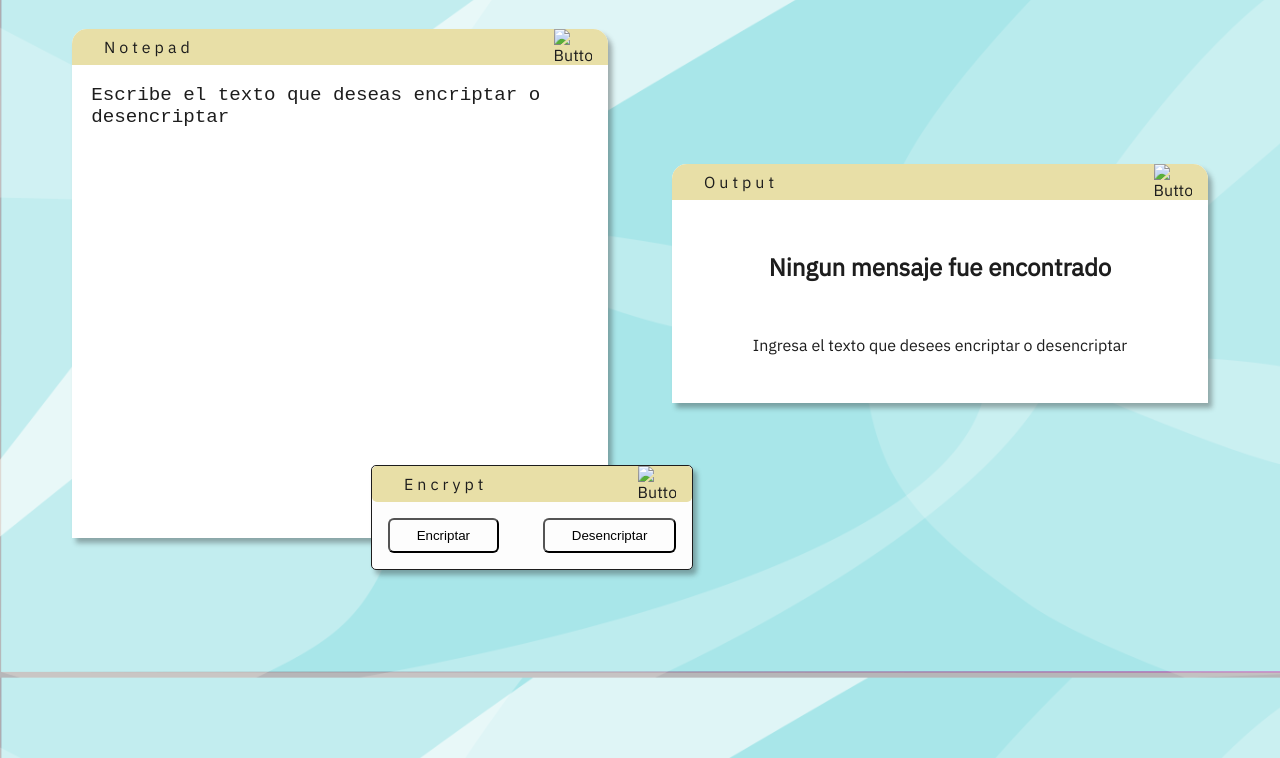
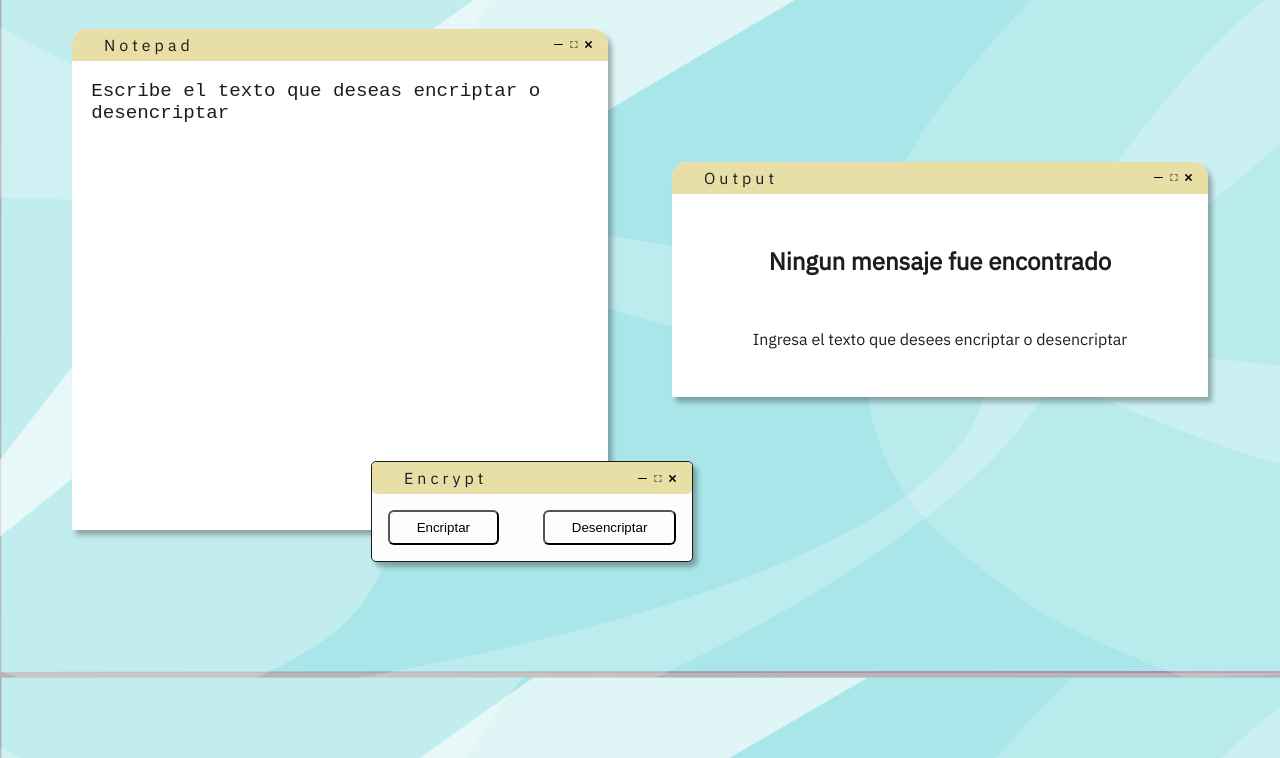
Before and after one commit to JNO-22/Challenge-One-Encriptador-, a plain HTML site: page index.html in a window 1280 px wide. Shown: the part 42-800 px from the top of the page. Drawn offline with Linux system fonts and the light colour scheme; the site is published under a folder, as on GitHub Pages, so addresses that start at the root find nothing.

Commit message:
--image fix github pages

```diff
--- a/index.html
+++ b/index.html
@@ -18,7 +18,7 @@
           <div class="window-border">
             <p class="window-border-text">Notepad</p>
             <div class="window-border-buttons">
-              <img src="/assets/images/buttons2.svg" alt="Buttons" class="window-button">
+              <img src="assets/images/buttons2.svg" alt="Buttons" class="window-button">
            </div>
           </div>
 
@@ -33,7 +33,7 @@
             <div class="window-border" id="window-warning-border">
               <p class="window-border-text">Encrypt</p>
               <div class="window-border-buttons">
-                <img src="/assets/images/buttons2.svg" alt="Buttons" class="window-button">
+                <img src="assets/images/buttons2.svg" alt="Buttons" class="window-button">
              </div>
             </div>
             <div class="window-submenu-buttons">
@@ -50,7 +50,7 @@
           <div class="window-border">
             <p class="window-border-text">Alerta</p>
             <div class="window-border-buttons">
-              <img src="/assets/images/buttons2.svg" alt="Buttons" class="window-button">
+              <img src="assets/images/buttons2.svg" alt="Buttons" class="window-button">
            </div>
           </div>
           <div class="window-alert">
@@ -64,7 +64,7 @@
           <div class="window-border">
             <p class="window-border-text">Output</p>
             <div class="window-border-buttons">
-               <img src="/assets/images/buttons2.svg" alt="Buttons" class="window-button">
+               <img src="assets/images/buttons2.svg" alt="Buttons" class="window-button">
             </div>
           </div>
 
```
